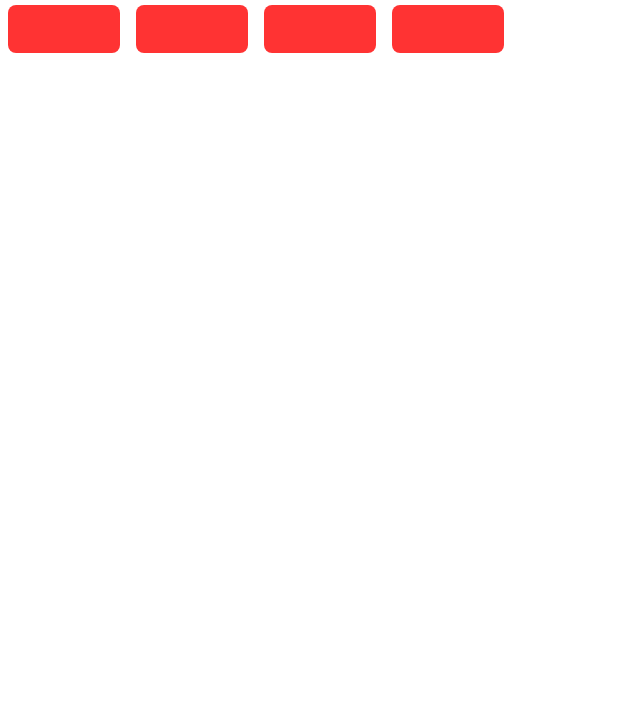
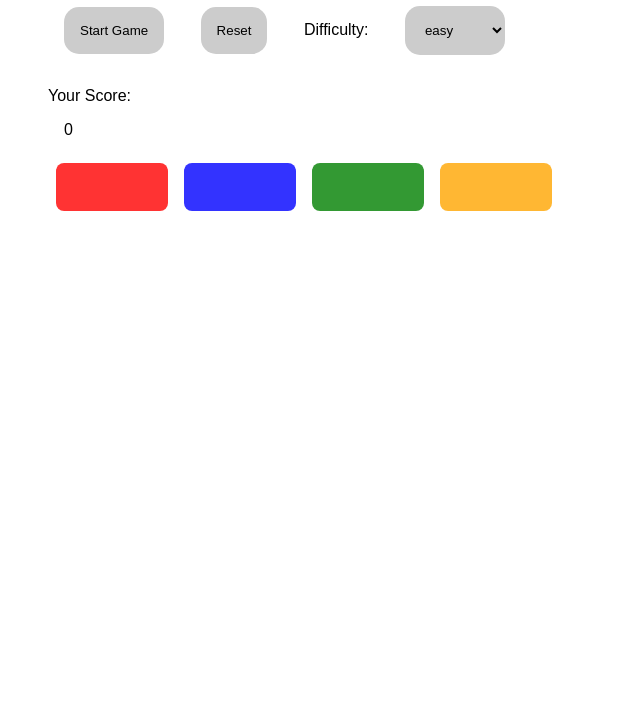
Before and after one commit to Anveks/Simon-Game-JavaScript, a plain HTML site: page index.html in a window 1280 px wide. Shown: the part 86-800 px from the top of the page, without its empty margins (0-640 px from the left). Drawn offline with Linux system fonts and the light colour scheme.

Commit message:
css + start game improved, different colors added

```diff
--- a/index.html
+++ b/index.html
@@ -9,17 +9,24 @@
 <body>
 <h2>Simon Game</h2>
 
+<div class="controls">
+   <button class="btn-start">Start Game</button>
+   <button class="btn-reset">Reset</button>
+
+   <label>Difficulty: </label>
+   <select class="diff">
+     <option value="4" selected>easy</option>
+     <option value="6">medium</option>
+     <option value="8">hard</option>
+   </select>
+</div>
+
+
 <div class="score-cont">
   Your Score: <p class="score">0</p>
 </div>
 
-<button class="btn-start">Start Game</button>
-<button class="btn-reset">Reset</button>
-<select class="diff">
-  <option value="4" selected>easy</option>
-  <option value="6">medium</option>
-  <option value="8">hard</option>
-</select>
+
 
 <div class="game-cont"></div>
 
--- a/script.js
+++ b/script.js
@@ -4,9 +4,9 @@ const startBtn = document.querySelector(".btn-start");
 const sequence = [];
 const playersSequence = [];
 const gameCont = document.querySelector(".game-cont");
-let colorsNumber = document.querySelector(".diff").value;
+let colorsNumber = document.querySelector(".diff").value; // we take the value from the difficulty option
 
-for (let i = 0; i < colorsNumber; i++) {
+for (let i = 0; i < colorsNumber; i++) { // generate the color blocks according to the difficulty
   const color = document.createElement("div");
   color.classList.add("color-cont");
   color.classList.add(`n${i}`);
@@ -14,9 +14,13 @@ for (let i = 0; i < colorsNumber; i++) {
   gameCont.appendChild(color);
 };
 
-let timeout = colorsNumber;
+let timeout = colorsNumber; // set the timeot stop the same as the color blocks number
 
+// START GAME:
 startBtn.addEventListener("click", () => {
+
+  sequence.length = 0; // resetting the arrs
+  playersSequence.length = 0;
 
   const interval = setInterval(() => {
     if (timeout === 0) {
@@ -29,15 +33,16 @@ startBtn.addEventListener("click", () => {
       const currentElem = document.querySelector(`.n${currentNumber}`);
       currentElem.classList.add("active");
 
+      if (sequence.length === 4) console.log("Random sequence is: " + sequence); // TEST
+
       setTimeout(() => {
         currentElem.classList.remove("active");
        }, 800);
     };
   }, 1000);
 
-  console.log(sequence);
+});
 
-});
 
 document.querySelectorAll(".color-cont").forEach((elem, index) => {
   elem.setAttribute("disabled", false);
@@ -49,6 +54,16 @@ document.querySelectorAll(".color-cont").forEach((elem, index) => {
       document.querySelector(`.n${index}`).classList.remove("active");
      }, 800);
 
-    console.log(playersSequence);
+    if (playersSequence.length === 4) console.log("Player sequence is: " + playersSequence); // TEST
+
+    if (playersSequence.length === 4) {
+      if (JSON.stringify(playersSequence) === JSON.stringify(sequence)) {
+        document.querySelector(".score").innerHTML++;
+
+      }
+    }
+
   });
 });
+
+console.log(document.querySelector(".score").innerHTML); // score elem
--- a/style.css
+++ b/style.css
@@ -1,9 +1,22 @@
 
 * {
   padding: 0;
-  margin: 0;
+  margin: 1rem;
   box-sizing: border-box;
   font-family: sans-serif;
+}
+
+button, select {
+  padding: 1rem;
+  border: transparent;
+  border-radius: 15px;
+  background-color: rgb(204, 204, 204);
+}
+
+button:hover, select:hover {
+  transform: scale(1.1);
+  cursor: pointer;
+  transition: transform 0.5s;
 }
 
 .game-cont {
@@ -16,11 +29,28 @@
   border-radius: 0.5rem;
   width: 7rem;
   height: 3rem;
-  background-color: red;
   opacity: .8;
   cursor: pointer;
 }
 
+.color-cont:nth-child(1) {
+  background-color: red;
+}
+
+.color-cont:nth-child(2) {
+  background-color: blue;
+}
+
+.color-cont:nth-child(3) {
+  background-color: green;
+}
+
+.color-cont:nth-child(4) {
+  background-color: orange;
+}
+
 .active {
   opacity: 1;
+  transform: scale(1.05);
+  transition: transform 0.5s;
 }
```
